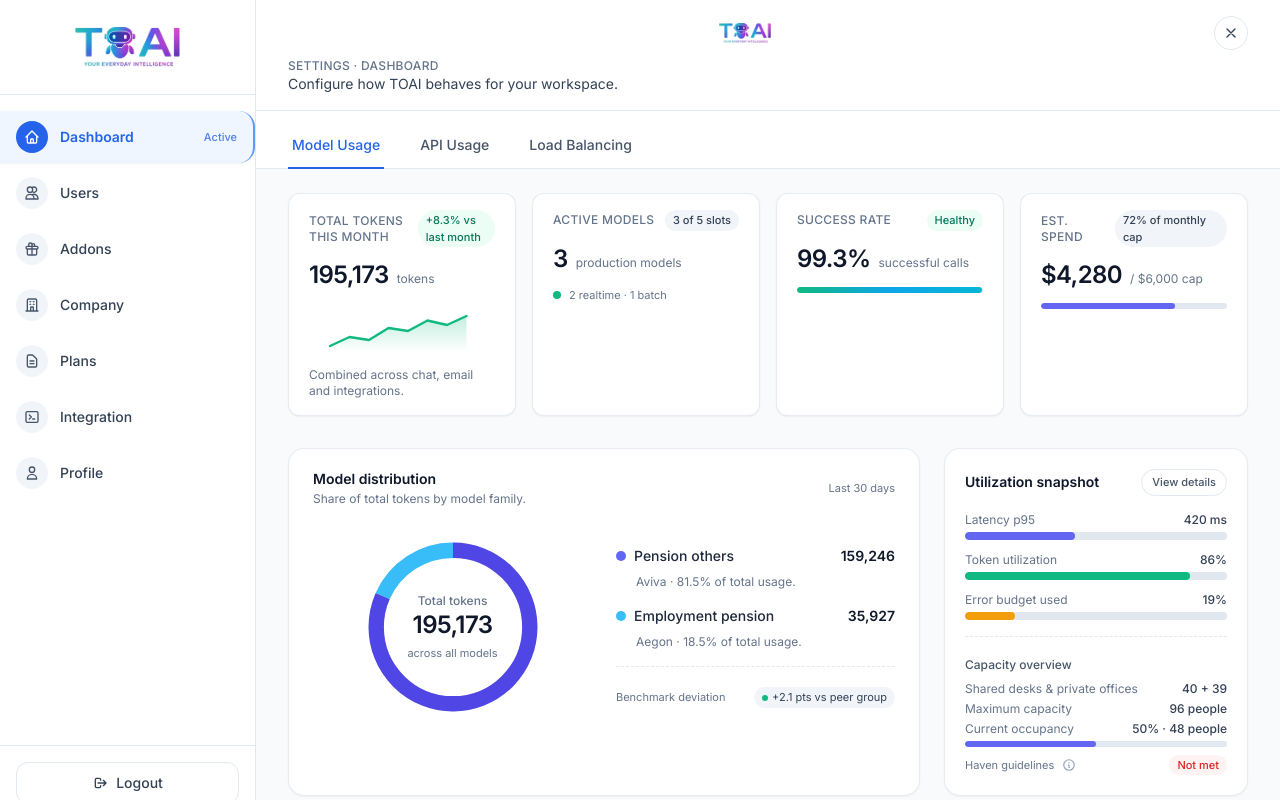
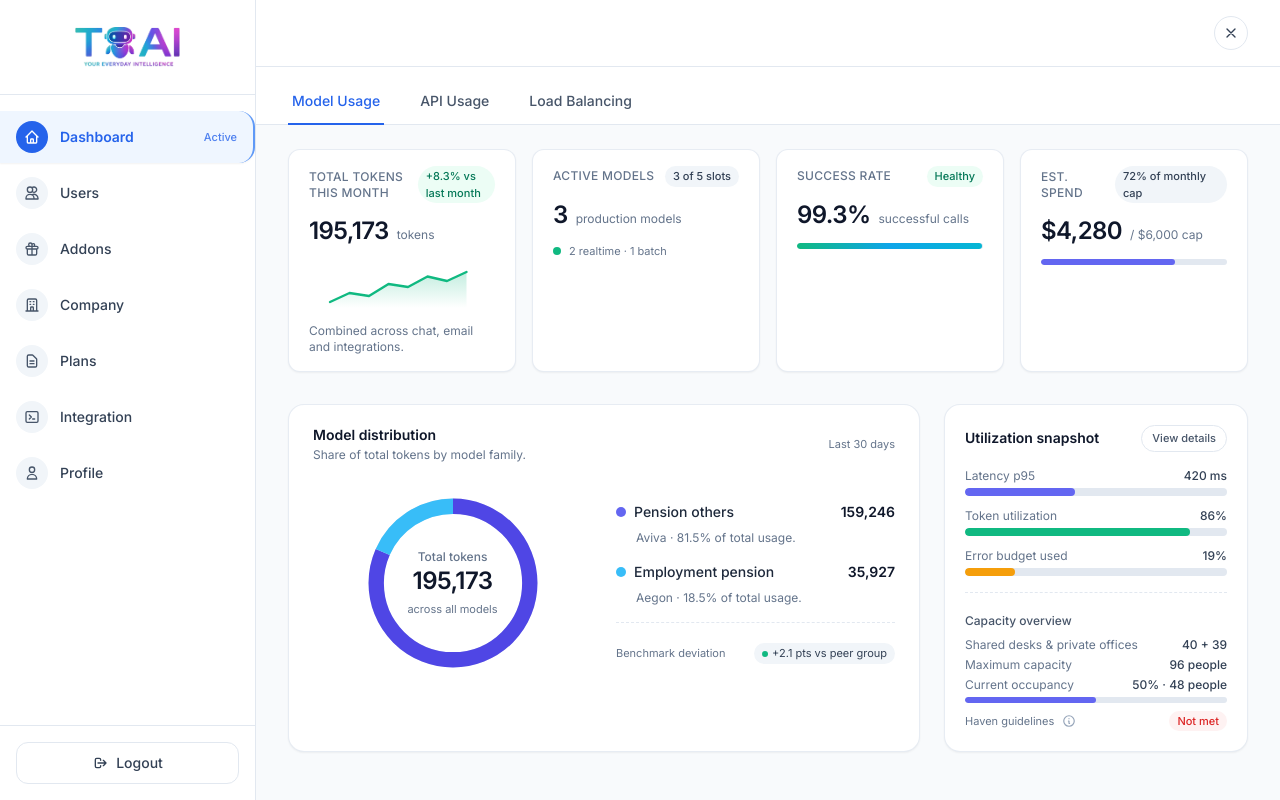
Before and after one commit to swayamtosscs-svg/TOAi, a React (Vite) app: page / in a window 1280 px wide. Both pictures are taken after a click on the button "Settings". Built offline with nearby package versions, Linux system fonts and the light colour scheme.

Commit message:
Adjust settings header logo and close alignment

```diff
--- a/src/components/Settings.tsx
+++ b/src/components/Settings.tsx
@@ -89,7 +89,7 @@ const Settings = ({ onClose }: SettingsProps) => {
       <div className="flex-1 flex flex-col overflow-hidden">
         {/* Top Header – custom menu + logo for Settings dashboard */}
         <div className="px-4 sm:px-6 lg:px-8 py-3 sm:py-4 border-b border-slate-200 dark:border-slate-700 bg-white dark:bg-slate-900">
-          <div className="flex items-center justify-between">
+          <div className="flex items-center">
             {/* Left: settings menu trigger (mobile) */}
             <button
               className="md:hidden p-2 rounded-lg hover:bg-slate-100 dark:hover:bg-slate-800 transition-colors"
@@ -101,16 +101,17 @@ const Settings = ({ onClose }: SettingsProps) => {
               </svg>
             </button>
 
-            {/* Center: TOAI logo */}
-            <div className="flex-1 flex items-center justify-center pointer-events-none">
+            {/* Center: TOAI logo (mobile only) */}
+            <div className="flex-1 flex items-center justify-center md:hidden pointer-events-none">
               <Logo size="small" />
             </div>
 
-            {/* Right: close button (only when Settings opened as overlay) */}
+            {/* Right: close button (only when Settings opened as overlay), pushed to far right */}
+            <div className="ml-auto flex items-center">
               {onClose ? (
                 <button
                   onClick={onClose}
-                className="p-2 rounded-full border border-slate-200 dark:border-slate-600 hover:bg-slate-100 dark:hover:bg-slate-800 transition-colors ml-3"
+                  className="p-2 rounded-full border border-slate-200 dark:border-slate-600 hover:bg-slate-100 dark:hover:bg-slate-800 transition-colors"
                   title="Close settings"
                 >
                   <svg className="w-4 h-4 text-slate-700 dark:text-slate-200" fill="none" stroke="currentColor" viewBox="0 0 24 24">
@@ -121,16 +122,8 @@ const Settings = ({ onClose }: SettingsProps) => {
                 <div className="w-9" />
               )}
             </div>
+          </div>
 
-          {/* Desktop subtitle under the main row */}
-          <div className="hidden md:flex flex-col mt-2">
-            <span className="text-xs font-medium uppercase tracking-wide text-slate-500 dark:text-slate-400">
-              Settings · {activeNav.charAt(0).toUpperCase() + activeNav.slice(1)}
-            </span>
-            <span className="text-sm text-slate-700 dark:text-slate-300">
-              Configure how TOAI behaves for your workspace.
-            </span>
-          </div>
         </div>
 
         {/* Tabs – only for Dashboard section */}
```
Lines whose indentation alone changed are shown as unchanged.
